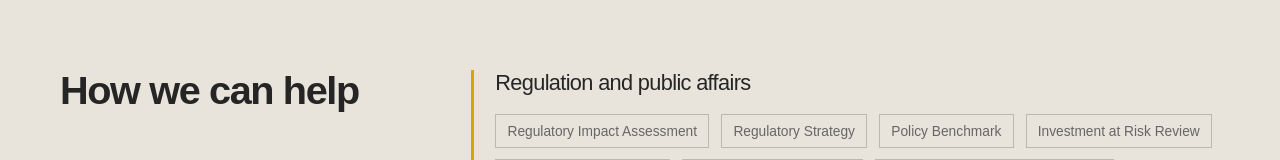
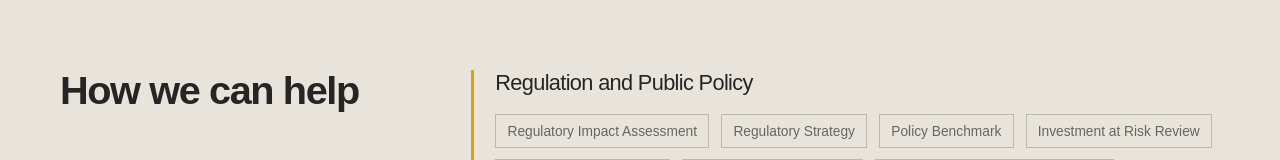
Before and after one commit to alfredosvaldo/paribus-consultores, a Next.js app: page /en/expertise in a window 1280 px wide. Shown: the part 606-766 px from the top of the page. Built offline with nearby package versions, Linux system fonts and the light colour scheme; no server answers; a web font is replaced by a local one.

Commit message:
Refine expertise area names

```diff
--- a/content/site-content.ts
+++ b/content/site-content.ts
@@ -148,8 +148,8 @@ export const siteContent: Record<Locale, SiteContent> = {
     productAreas: {
       title: "Áreas de expertise y productos",
       areas: [
-        { title: "Regulación y asuntos públicos", accent: "yellow", products: ["Regulatory Impact Assessment", "Regulatory Strategy", "Policy Benchmark", "Investment at Risk Review", "Position Paper Técnico", "Regulatory Due Diligence", "Permitting & Invest Readiness", "FNE Transaction Readiness", "Digital Governance Readiness"] },
-        { title: "Economía aplicada y política pública", accent: "green", products: ["Country & Macro Outlook", "Market Modelling & Forecast", "Sector Competitiveness Review", "Fiscal Impact Assessment", "Cost-Benefit Analysis", "Natural Capital & Risk Review"] },
+        { title: "Regulación y Políticas Públicas", accent: "yellow", products: ["Regulatory Impact Assessment", "Regulatory Strategy", "Policy Benchmark", "Investment at Risk Review", "Position Paper Técnico", "Regulatory Due Diligence", "Permitting & Invest Readiness", "FNE Transaction Readiness", "Digital Governance Readiness"] },
+        { title: "Análisis Económico", accent: "green", products: ["Country & Macro Outlook", "Market Modelling & Forecast", "Sector Competitiveness Review", "Fiscal Impact Assessment", "Cost-Benefit Analysis", "Natural Capital & Risk Review"] },
         { title: "Minería y minerales críticos", accent: "cyan", products: ["Mining Fiscal Regime Review", "Mineral Market Outlook", "Critical Minerals Strategy", "Mining Value Chain Review", "Mining Project Appraisal"] },
         { title: "Tributación y valorización", accent: "magenta", products: ["Transfer Pricing Valuation", "Tax Valuation", "Property Tax Appraisal", "Tax Impact Report"] },
       ],
@@ -464,8 +464,8 @@ export const siteContent: Record<Locale, SiteContent> = {
     productAreas: {
       title: "Expertise areas and products",
       areas: [
-        { title: "Regulation and public affairs", accent: "yellow", products: ["Regulatory Impact Assessment", "Regulatory Strategy", "Policy Benchmark", "Investment at Risk Review", "Technical Position Paper", "Regulatory Due Diligence", "Permitting & Investment Readiness", "FNE Transaction Readiness", "Digital Governance Readiness"] },
-        { title: "Applied economics and public policy", accent: "green", products: ["Country & Macro Outlook", "Market Modelling & Forecast", "Sector Competitiveness Review", "Fiscal Impact Assessment", "Cost-Benefit Analysis", "Natural Capital & Risk Review"] },
+        { title: "Regulation and Public Policy", accent: "yellow", products: ["Regulatory Impact Assessment", "Regulatory Strategy", "Policy Benchmark", "Investment at Risk Review", "Technical Position Paper", "Regulatory Due Diligence", "Permitting & Investment Readiness", "FNE Transaction Readiness", "Digital Governance Readiness"] },
+        { title: "Economic Analysis", accent: "green", products: ["Country & Macro Outlook", "Market Modelling & Forecast", "Sector Competitiveness Review", "Fiscal Impact Assessment", "Cost-Benefit Analysis", "Natural Capital & Risk Review"] },
         { title: "Mining and critical minerals", accent: "cyan", products: ["Mining Fiscal Regime Review", "Mineral Market Outlook", "Critical Minerals Strategy", "Mining Value Chain Review", "Mining Project Appraisal"] },
         { title: "Taxation and valuation", accent: "magenta", products: ["Transfer Pricing Valuation", "Tax Valuation", "Property Tax Appraisal", "Tax Impact Report"] },
       ],
```
